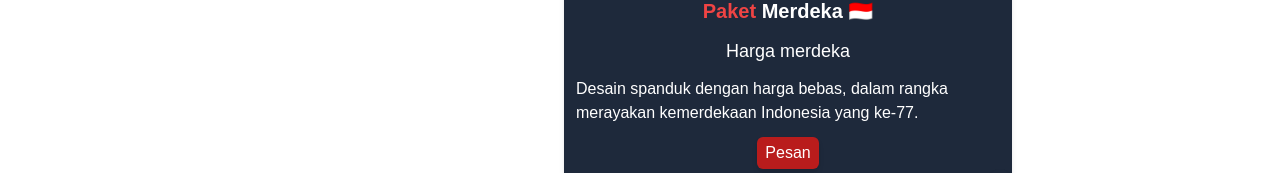
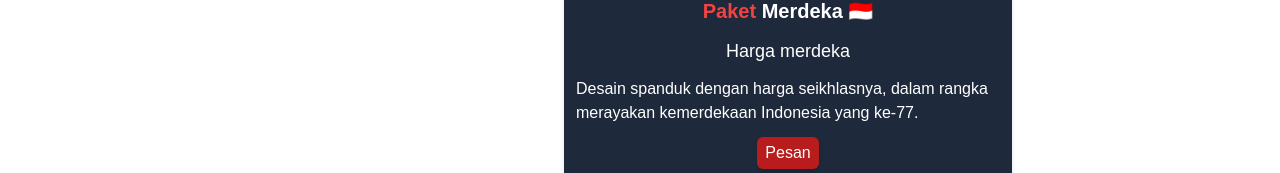
Before and after one commit to abaihaaqi/rancang-creative, a Next.js app: page / in a window 1280 px wide. Shown: the part 4882-5055 px from the top of the page. Built offline with nearby package versions, Linux system fonts and the light colour scheme.

Commit message:
edit paket merdeka desc ✍️

```diff
--- a/components/pricing.jsx
+++ b/components/pricing.jsx
@@ -69,7 +69,7 @@ export default function Pricing() {
             <h2 className='font-bold text-center mb-3'><span className='text-red-500'>Paket</span> Merdeka 🇮🇩</h2>
             <h3 className='font-medium mb-3 text-center'>Harga merdeka</h3>
             <p className='mb-3'>
-              Desain spanduk dengan harga bebas, dalam rangka merayakan kemerdekaan Indonesia yang ke-77.
+              Desain spanduk dengan harga seikhlasnya, dalam rangka merayakan kemerdekaan Indonesia yang ke-77.
             </p>
             <div className='flex justify-center'>
               <a
```
